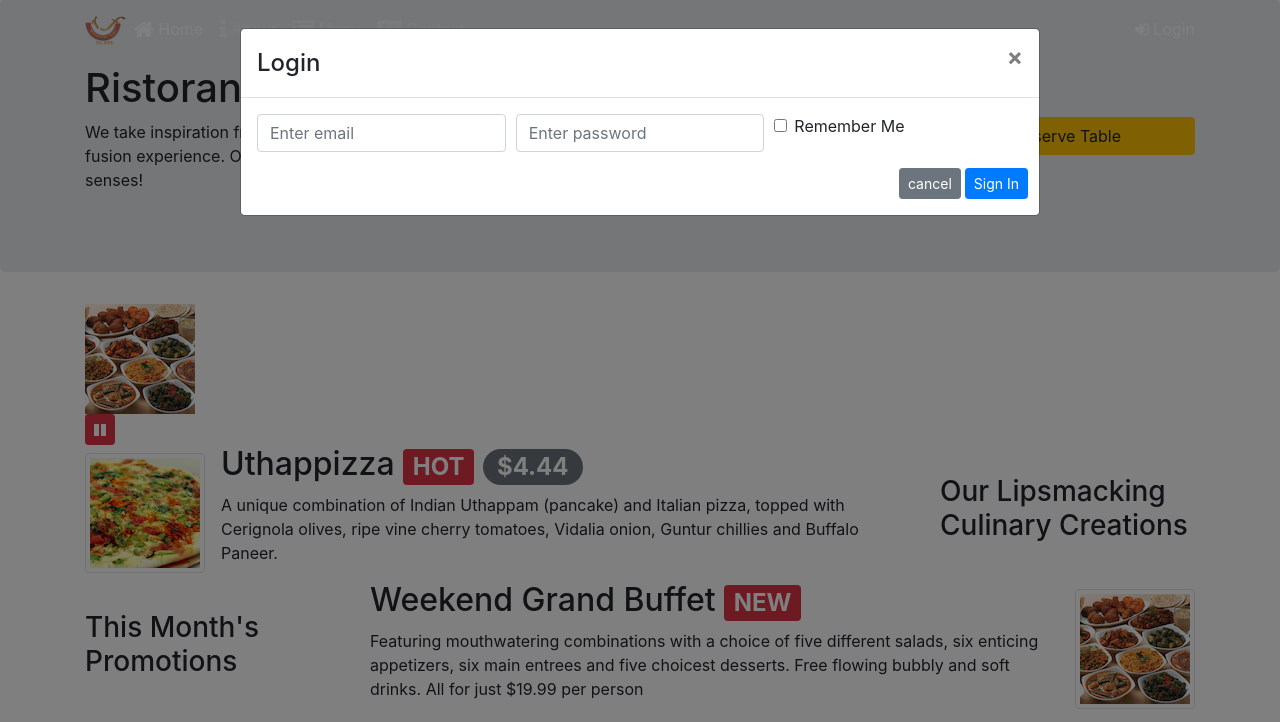
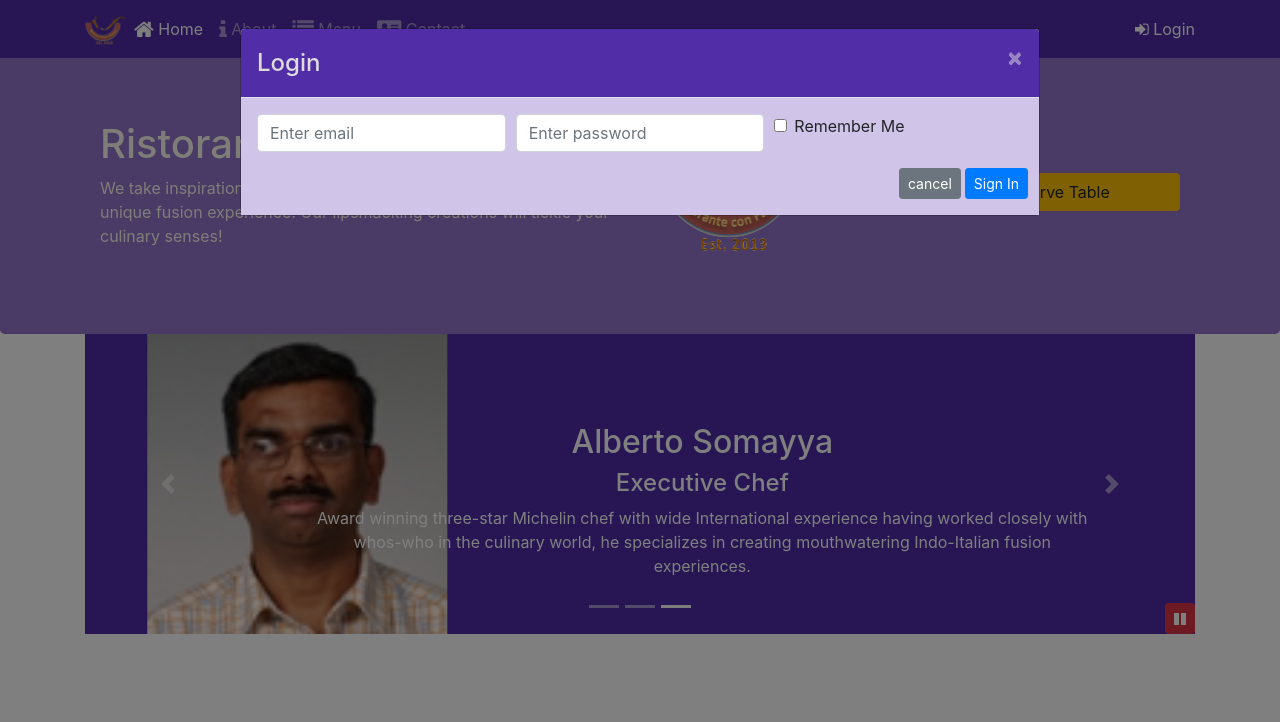
Before and after one commit to adityatomar1803/confusion, a website: page index.html in a window 1280 px wide. Both pictures are taken after a click on the button "Login". Shown: the top 722 px of the page. Drawn offline with nearby package versions, Linux system fonts and the light colour scheme; files that its build step writes are made by us from their sources.

Commit message:
assignment 4

```diff
--- a/css/style.less
+++ b/css/style.less
@@ -0,0 +1,80 @@
+@lt-gray: #ddd;
+@background-dark: #512DA8;
+@background-light: #9575CD;
+@background-pale: #D1C4E9;
+
+// Height variables
+@carousel-item-height: 300px;
+
+//adding mixins up next
+.zero-margin (@pad-up-dn: 0px, @pad-left-right: 0px) {
+	margin:0px auto;
+	padding: @pad-up-dn @pad-left-right;
+}
+
+// using mixins and variable
+
+.row-header{
+    .zero-margin();
+}
+
+.row-content {
+    .zero-margin(50px,0px);
+    border-bottom: 1px ridge;
+    min-height:400px;
+}
+
+.footer{
+    background-color: @background-pale;
+    .zero-margin(20px, 0px);
+}
+
+.jumbotron {
+    .zero-margin(70px,30px);
+    background: @background-light ;
+    color:floralwhite;
+}
+
+address{
+    font-size:80%;
+    margin:0px;
+    color:#0f0f0f;
+}
+
+body{
+    padding:50px 0px 0px 0px;
+    z-index:0;
+}
+
+.navbar-dark {
+     background-color: @background-dark;
+}
+
+.tab-content {
+    border-left: 1px solid @lt-gray;
+    border-right: 1px solid @lt-gray;
+    border-bottom: 1px solid @lt-gray;
+    padding: 10px;
+}
+
+// nesting selector coming up next
+.carousel {
+    background:@background-dark;
+
+    .carousel-item {
+        height: @carousel-item-height;
+        img {
+            position: absolute;
+            top: 0;
+            left: 0;
+            min-height: 300px;
+        }
+    }
+}
+
+#carouselButton {
+    right:0px;
+    position: absolute;
+    bottom: 0px;
+    z-index: 1;
+}
--- /dev/null
+++ b/css/style.scss
@@ -0,0 +1,90 @@
+$lt-gray: #ddd;
+$background-dark: #512DA8;
+$background-light: #9575CD;
+$background-pale: #D1C4E9;
+
+// Height variables
+$carousel-item-height: 300px;
+
+@mixin zero-margin($pad-up-dn, $pad-left-right) {
+	margin:0px auto;
+	padding: $pad-up-dn $pad-left-right;
+}
+
+.modal-header{
+    background-color: $background-dark;
+    h3, h4{
+        color:$lt-gray;
+    }
+    .close{
+        color: $lt-gray;
+    }
+}
+
+.modal-body{
+    background-color: $background-pale;
+}
+
+.row-header{
+    @include zero-margin(0px,0px);
+}
+
+.row-content {
+    @include zero-margin(50px,0px);
+    border-bottom: 1px ridge;
+    min-height:400px;
+}
+
+.footer{
+    background-color: $background-pale;
+    @include zero-margin(20px, 0px);
+}
+
+.jumbotron {
+    @include zero-margin(70px,30px);
+    background: $background-light ;
+    color:floralwhite;
+}
+
+address{
+    font-size:80%;
+    margin:0px;
+    color:#0f0f0f;
+}
+
+body{
+    padding:50px 0px 0px 0px;
+    z-index:0;
+}
+
+.navbar-dark {
+     background-color: $background-dark;
+}
+
+.tab-content {
+    border-left: 1px solid $lt-gray;
+    border-right: 1px solid $lt-gray;
+    border-bottom: 1px solid $lt-gray;
+    padding: 10px;
+}
+
+.carousel {
+    background:$background-dark;
+
+    .carousel-item {
+        height: $carousel-item-height;
+        img {
+            position: absolute;
+            top: 0;
+            left: 0;
+            min-height: 300px;
+        }
+    }
+}
+
+#carouselButton {
+    right:0px;
+    position: absolute;
+    bottom: 0px;
+    z-index: 1;
+}
--- a/index.html
+++ b/index.html
@@ -34,8 +34,13 @@
                     <li class="nav-item"><a class="nav-link" href="#"><span class="fa fa-list fa-lg"></span> Menu</a></li>
                     <li class="nav-item"><a class="nav-link" href="contactus.html"><span class="fa fa-address-card fa-lg"></span> Contact</a></li>
                 </ul>
+                <!-- <span class="navbar-text">
+                    <a data-toggle="modal" href="" data-target="#loginModal">
+                        <span class="fa fa-sign-in"></span> Login
+                    </a>
+                </span> -->
                 <span class="navbar-text">
-                    <a data-toggle="modal" href="" data-target="#loginModal">
+                    <a id="loginSign" role="button">
                         <span class="fa fa-sign-in"></span> Login
                     </a>
                 </span>
@@ -43,7 +48,50 @@
         </div>
     </nav>
 
-    <div id="loginModal" class="modal fade" role="dialog">
+
+
+    <!-- jumbotron class is for making a jumbotron like header material for top shelf in the website -->
+    <header class="jumbotron">
+        <div class="container">
+            <div class="row row-header" >
+                <div class="col-12 col-sm-6">
+                    <h1>Ristorante con Fusion</h1>
+                    <p>We take inspiration from the World's best cuisines, and create a unique fusion experience. Our lipsmacking creations will tickle your culinary senses!</p>
+                </div>
+
+                <!-- align-self-center is for aligning the item vertically center to the container -->
+                <div class="col-12 col-sm-3 align-self-center">
+                    <img src="img/logo.png" class="img-fluid" alt="logo">
+                    <!-- img-fluid class creates responsive images  -->
+                    <!-- alt tag is used to add description to the images to help the search engine  -->
+                </div>
+
+                <!-- <div class="col-12 col-sm-3 align-self-center">
+                    <a class="btn btn-warning btn-block"
+                    data-toggle="tooltip" data-html="true" title="Or Call Us at <br><strong>+91 7060990884</strong> "
+                    data-placement="bottom"
+                    href="#reservi" role="button">Reserve Table</a>
+
+                </div> -->
+                <!-- Button trigger modal -->
+                <!-- <div class="col-12 col-sm-3 align-self-center">
+                    <button type="button" class="btn btn-warning btn-block" data-toggle="modal" data-target="#reservationModal">
+                        Reserve Table
+                      </button>
+                </div> -->
+                <div class="col-12 col-sm-3 align-self-center">
+                    <button type="button" class="btn btn-warning btn-block" id="reserveButton">
+                        Reserve Table
+                      </button>
+                </div>
+
+
+
+            </div>
+        </div>
+    </header>
+
+    <div id="loginModal" class="modal fade" role="dialog" style="display: none;">
         <div class="modal-dialog modal-lg" role="content">
             <div class="modal-content">
                 <div class="modal-header">
@@ -83,42 +131,6 @@
             </div>
         </div>
     </div>
-
-    <!-- jumbotron class is for making a jumbotron like header material for top shelf in the website -->
-    <header class="jumbotron">
-        <div class="container">
-            <div class="row row-header" >
-                <div class="col-12 col-sm-6">
-                    <h1>Ristorante con Fusion</h1>
-                    <p>We take inspiration from the World's best cuisines, and create a unique fusion experience. Our lipsmacking creations will tickle your culinary senses!</p>
-                </div>
-
-                <!-- align-self-center is for aligning the item vertically center to the container -->
-                <div class="col-12 col-sm-3 align-self-center">
-                    <img src="img/logo.png" class="img-fluid" alt="logo">
-                    <!-- img-fluid class creates responsive images  -->
-                    <!-- alt tag is used to add description to the images to help the search engine  -->
-                </div>
-
-                <!-- <div class="col-12 col-sm-3 align-self-center">
-                    <a class="btn btn-warning btn-block"
-                    data-toggle="tooltip" data-html="true" title="Or Call Us at <br><strong>+91 7060990884</strong> "
-                    data-placement="bottom"
-                    href="#reservi" role="button">Reserve Table</a>
-
-                </div> -->
-                <!-- Button trigger modal -->
-                <div class="col-12 col-sm-3 align-self-center">
-                    <button type="button" class="btn btn-warning btn-block" data-toggle="modal" data-target="#reservationModal">
-                        Reserve Table
-                      </button>
-                </div>
-
-
-
-            </div>
-        </div>
-    </header>
 
     <div class="modal fade" role="dialog" id="reservationModal" style="display: none;">
         <div class="modal-dialog modal-lg" role="content">
@@ -215,7 +227,7 @@
 
         <div class="row row-container">
             <div class="col">
-                <div id="mycarousel" class="carousel slide" data-ride="carousel" >
+                <div id="mycarousel" class="carousel slide" data-ride="carousel" data-interval="1500">
                     <div class="carousel-inner" role="listbox">
                         <div class="carousel-item active">
                             <img src="img/uthappizza.png" alt="uthappizza" class="d-block img-fluid">
@@ -433,20 +445,35 @@
         <script src="node_modules/popper.js/dist/umd/popper.min.js"></script>
         <script src="node_modules/bootstrap/dist/js/bootstrap.min.js"></script>
         <script>
+            // $(document).ready(function(){
+            //     $('#mycarousel').carousel({
+            //         interval:1000
+            //     });
+            // });
             $(document).ready(function(){
-                $('carouselButton').click(function(){
-                    if($('carouselButton').children('span').hasClass('fa-pause')){
-                        $('mycarousel').carousel('pause');
-                        $('carouselButton').children('span').removeClass('fa-pause');
-                        $('carouselButton').children('span').addClass('fa-play');
+                $('#carouselButton').click(function(){
+                    if($('#carouselButton').children('span').hasClass('fa-pause')){
+                        $('#mycarousel').carousel('pause');
+                        $('#carouselButton').children('span').removeClass('fa-pause');
+                        $('#carouselButton').children('span').addClass('fa-play');
                     }
                     else{
-                        $('mycarousel').carousel('cycle');
-                        $('carouselButton').children('span').removeClass('fa-play');
-                        $('carouselButton').children('span').addClass('fa-pause');
+                        $('#mycarousel').carousel('cycle');
+                        $('#carouselButton').children('span').removeClass('fa-play');
+                        $('#carouselButton').children('span').addClass('fa-pause');
                     }
                 });
             });
+            $('#loginSign').click(function(){
+
+                $('#loginModal').modal('show');
+            });
+
+            $('#reserveButton').click(function(){
+
+                $('#reservationModal').modal('show');
+            });
+
         </script>
 </body>
 
--- a/package.json
+++ b/package.json
@@ -6,12 +6,14 @@
   "scripts": {
     "start": "npm run lite",
     "test": "echo \"Error: no test specified\" && exit 1",
-    "lite": "lite-server"
+    "lite": "lite-server",
+    "scss": "node-sass -o css/ css/"
   },
   "author": "",
   "license": "ISC",
   "devDependencies": {
-    "lite-server": "^2.6.1"
+    "lite-server": "^2.6.1",
+    "node-sass": "^5.0.0"
   },
   "dependencies": {
     "bootstrap": "^4.5.3",
```
Also changed, not shown: css/style.css (added), 1 other file.
